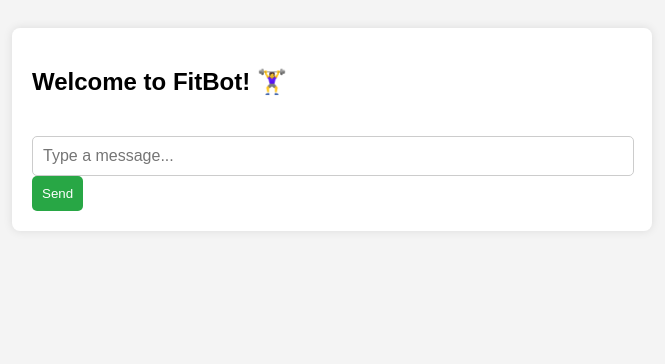
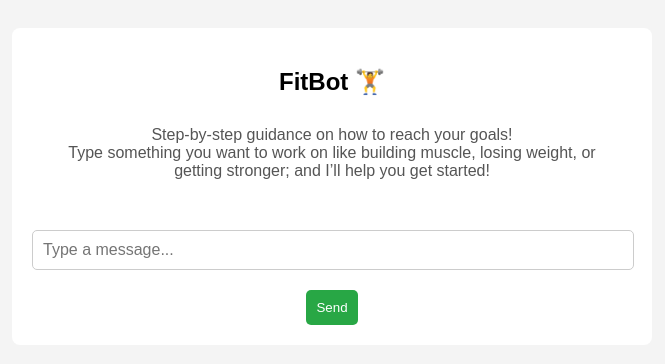
Before and after one commit to hpdnnr7/Workout-Chatbot, a Flask app: page / in a window 1280 px wide. Shown: the top 364 px of the page, without its empty margins (308-973 px from the left). Run offline with Flask 3, Linux system fonts and the light colour scheme.

Commit message:
added loading images and updated css

```diff
--- a/main.py
+++ b/main.py
@@ -76,13 +76,19 @@ workout_plans = {
     "intermediate_gym": "Intermediate Gym:\n- Incline Bench 3x10\n- Barbell Rows 3x8\n- Walking Lunges 3x12\n- Cable Pushdowns 3x15",
 }
 
-fallback_message = ("Hmm, I’m not sure how to help with that yet. \n"
-                    "Here are some things you can ask me:\n"
-                    "• I want to lose weight but I don't have any equipment\n"
-                    "• I'm a beginner with no equipment\n"
-                    "• I'm advanced and have dumbbells\n"
-                    "• I want to build muscle and I have access to a gym\n"
-                    "• I just want to stay fit and I have dumbbells")
+fallback_message = (
+    "<div class='fallback-message'>"
+    "Hmm, I’m not sure how to help with that yet.<br><br>"
+    "Here are some things you can ask me:"
+    "<ul class='fallback-list'>"
+    "<li>I want to lose weight but I don't have any equipment</li>"
+    "<li>I'm a beginner with no equipment</li>"
+    "<li>I'm advanced and have dumbbells</li>"
+    "<li>I want to build muscle and I have access to a gym</li>"
+    "<li>I just want to stay fit and I have dumbbells</li>"
+    "</ul>"
+    "</div>"
+)
 
 # Vectorizer
 vectorizer = TfidfVectorizer(stop_words="english")
--- a/templates/index.html
+++ b/templates/index.html
@@ -1,14 +1,15 @@
 <!DOCTYPE html>
 <html lang="en">
 <head>
-    <meta charset="UTF-8">
-    <meta name="viewport" content="width=device-width, initial-scale=1.0">
+  <meta charset="UTF-8" />
+  <meta name="viewport" content="width=device-width, initial-scale=1.0"/>
   <title>FitBot</title>
   <style>
     body {
       font-family: Arial, sans-serif;
       background-color: #f4f4f4;
       padding: 20px;
+      text-align: center;
     }
     .chat-container {
       background-color: white;
@@ -16,12 +17,31 @@
       max-width: 600px;
       margin: 0 auto;
       border-radius: 8px;
-            box-shadow: 0 0 10px rgba(0, 0, 0, 0.1);
+
     }
     .chat-box {
       max-height: 400px;
       overflow-y: auto;
       margin-bottom: 20px;
+      text-align: left;
+    }
+    .welcome {
+      margin: 20px;
+      padding: 10px;
+      font-size: 1em;
+      text-align: center;
+      color: #555;
+      border-radius: 5px;
+      opacity: 1;
+      transition: opacity 0.8s ease;
+    }
+    .hidden {
+      opacity: 0;
+      pointer-events: none;
+      height: 0;
+      overflow: hidden;
+      margin: 0;
+      padding: 0;
     }
     .message {
       margin: 10px 0;
@@ -31,6 +51,14 @@
     }
     .bot-message {
       text-align: left;
+      overflow: hidden;
+    }
+    .fallback_message {
+      text-align: center;
+      color: #ff4d4d;
+      font-weight: bold;
+      margin-top: 15px;
+      line-height: 1.6;
     }
     input[type="text"] {
       width: calc(100% - 20px);
@@ -46,54 +74,112 @@
       padding: 10px;
       border-radius: 5px;
       cursor: pointer;
+      margin-top: 20px;
     }
     button:hover {
       background-color: #218838;
     }
+
+
+    /* Spinner Styles */
+    .spinner {
+      font-size: 24px;
+      animation: spin 2s linear infinite;
+      display: flex;
+      justify-content: center;
+      align-items: center;
+      height: 40px; /* Optional: adds vertical space */
+      overflow: hidden; /* prevents scrollbars */
+      max-height: 40px; /* prevents growing too tall */
+    }
+
+
+    @keyframes spin {
+      from { transform: rotate(0deg); }
+      to { transform: rotate(360deg); }
+    }
+
+
+
   </style>
 </head>
 <body>
 
 <div class="chat-container">
-    <h2>Welcome to FitBot! 🏋️‍♀️</h2>
+  <h2> FitBot 🏋</h2>
+  <div id="welcome-message" class="welcome">
+    Step-by-step guidance on how to reach your goals!<br>
+    Type something you want to work on like building muscle, losing weight, or getting stronger; and I’ll help you get started!
+  </div>
   <div class="chat-box" id="chat-box"></div>
+  <div id="loading" class="spinner" style="display: none;"></div>
   <input type="text" id="user-input" placeholder="Type a message..." />
   <button onclick="sendMessage()">Send</button>
 </div>
 
   <script>
-    function appendMessage(message, sender) {
-        let chatBox = document.getElementById('chat-box');
-        let messageDiv = document.createElement('div');
-        messageDiv.classList.add('message');
-        messageDiv.classList.add(sender === 'user' ? 'user-message' : 'bot-message');
-        messageDiv.innerText = message;
-        chatBox.appendChild(messageDiv);
-        chatBox.scrollTop = chatBox.scrollHeight;
+    async function sendMessage() {
+      const userInput = document.getElementById('user-input').value.trim();
+      if (!userInput) return;
+
+      // Hide welcome message if visible
+      const welcomeMessage = document.getElementById('welcome-message');
+      if (welcomeMessage && !welcomeMessage.classList.contains('hidden')) {
+        welcomeMessage.classList.add('hidden');
       }
 
-    function sendMessage() {
-        let userInput = document.getElementById('user-input').value;
-        if (userInput.trim() !== "") {
       appendMessage(userInput, 'user');
       document.getElementById('user-input').value = "";
 
-            fetch("/chat", {
+      // Add loading spinner message
+      const spinnerId = appendMessage("<div class='spinner'>⏳</div>", 'bot', true, true);
+
+
+      // Wait 2 seconds before fetching response
+      await new Promise(resolve => setTimeout(resolve, 2000));
+
+      try {
+        const response = await fetch("/chat", {
           method: "POST",
-                headers: {
-                    "Content-Type": "application/json"
-                },
-                body: JSON.stringify({
-                    user_input: userInput // Properly format the input as JSON
-                })
-            })
-            .then(response => response.json())
-            .then(data => {
-                appendMessage(data.response, 'bot');
+          headers: { "Content-Type": "application/json" },
+          body: JSON.stringify({ user_input: userInput })
         });
+        const data = await response.json();
+
+        // Replace spinner with bot response
+        updateMessage(spinnerId, data.response);
+      } catch (err) {
+        updateMessage(spinnerId, "❌ Error getting response.");
       }
     }
+
+    function appendMessage(message, sender, returnId = false, isHTML = false) {
+      const chatBox = document.getElementById('chat-box');
+      const messageDiv = document.createElement('div');
+      const id = `msg-${Date.now()}`;
+      messageDiv.id = id;
+      messageDiv.classList.add('message', sender === 'user' ? 'user-message' : 'bot-message');
+
+      if (isHTML) {
+        messageDiv.innerHTML = message;
+      } else {
+        messageDiv.innerText = message;
+      }
+
+      chatBox.appendChild(messageDiv);
+      chatBox.scrollTop = chatBox.scrollHeight;
+      return returnId ? id : null;
+    }
+
+
+    function updateMessage(id, newText) {
+      const messageDiv = document.getElementById(id);
+      if (messageDiv) messageDiv.innerHTML = newText;
+    }
+
   </script>
+
+
 
 </body>
 </html>
```
Lines whose indentation alone changed are shown as unchanged.
